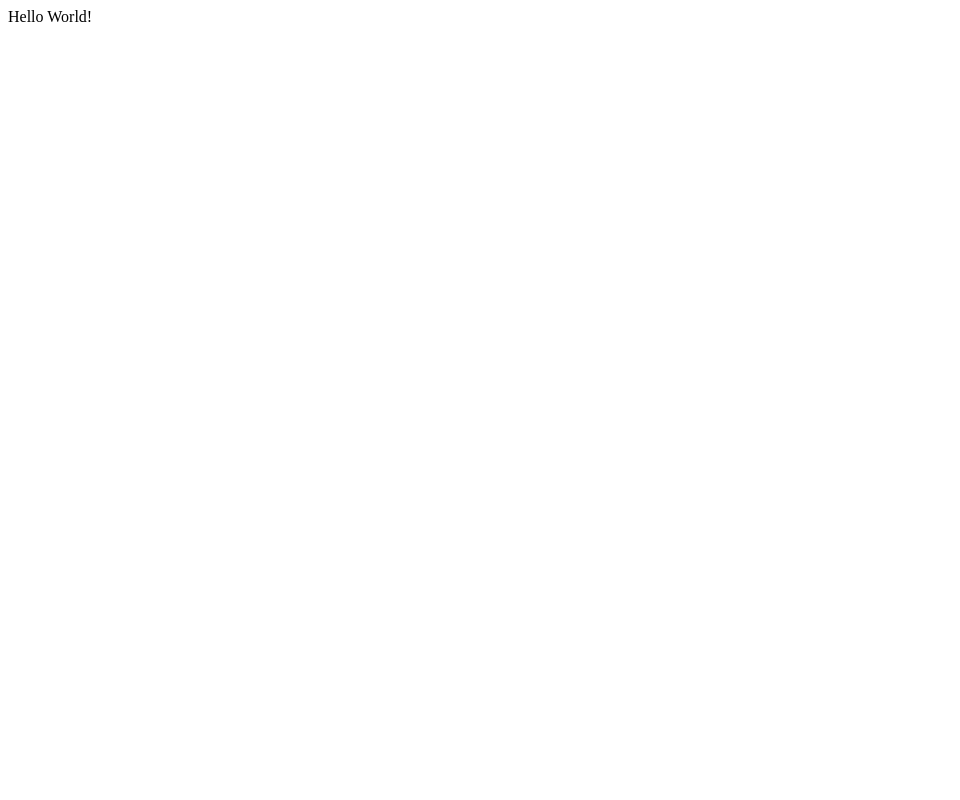
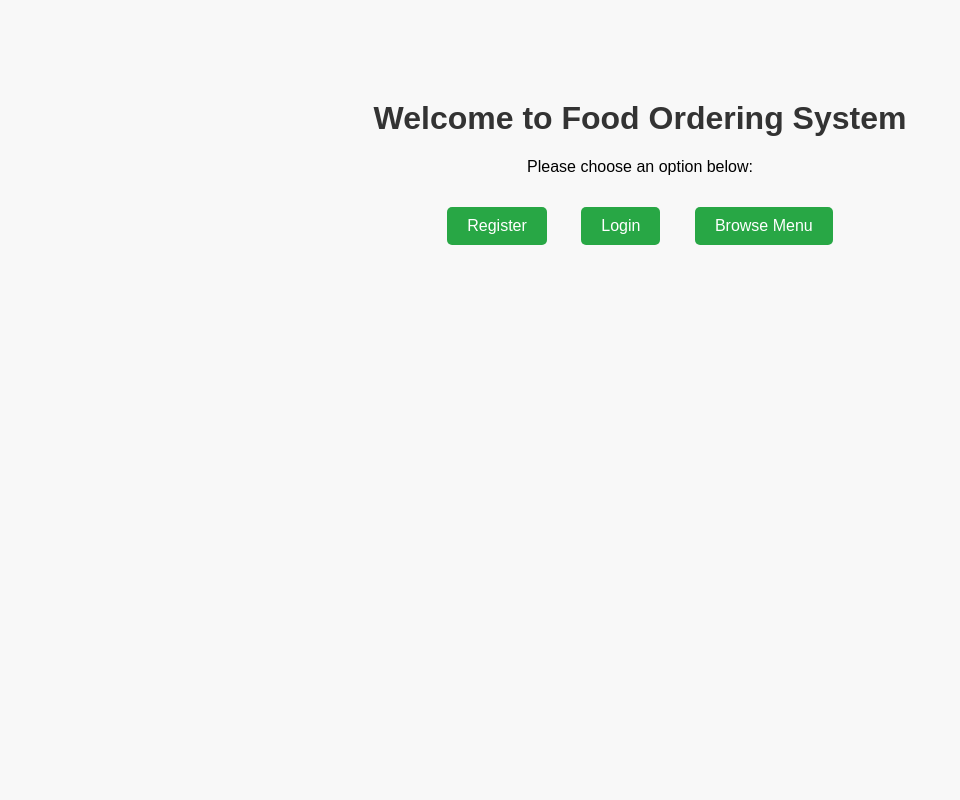
Before and after one commit to Navindi-Thisara/online-food-ordering-system, a PHP site: page / in a window 1280 px wide. Before the commit the part shown is almost empty. Shown: the whole page, without its empty margins (0-960 px from the left). Run offline with PHP 8.4, Linux system fonts and the light colour scheme.

Commit message:
Updated index.php

```diff
--- a/index.php
+++ b/index.php
@@ -1,3 +1,51 @@
 <?php
-	echo "Hello World!";
+// Start session
+session_start();
+
+// Redirect if user is already logged in
+if (isset($_SESSION['user_id'])) {
+    if ($_SESSION['role'] === 'admin') {
+        header("Location: admin/dashboard.php");
+    } else {
+        header("Location: user/menu.php");
+    }
+    exit;
+}
 ?>
+<!DOCTYPE html>
+<html lang="en">
+<head>
+    <meta charset="UTF-8">
+    <title>Food Ordering System</title>
+    <style>
+        body {
+            font-family: Arial, sans-serif;
+            text-align: center;
+            margin-top: 100px;
+            background-color: #f8f8f8;
+        }
+        a {
+            display: inline-block;
+            margin: 15px;
+            padding: 10px 20px;
+            background-color: #28a745;
+            color: white;
+            text-decoration: none;
+            border-radius: 5px;
+        }
+        a:hover {
+            background-color: #218838;
+        }
+        h1 {
+            color: #333;
+        }
+    </style>
+</head>
+<body>
+    <h1>Welcome to Food Ordering System</h1>
+    <p>Please choose an option below:</p>
+    <a href="register.html">Register</a>
+    <a href="login.html">Login</a>
+    <a href="#">Browse Menu</a> <!-- Link later to menu page -->
+</body>
+</html>
```
